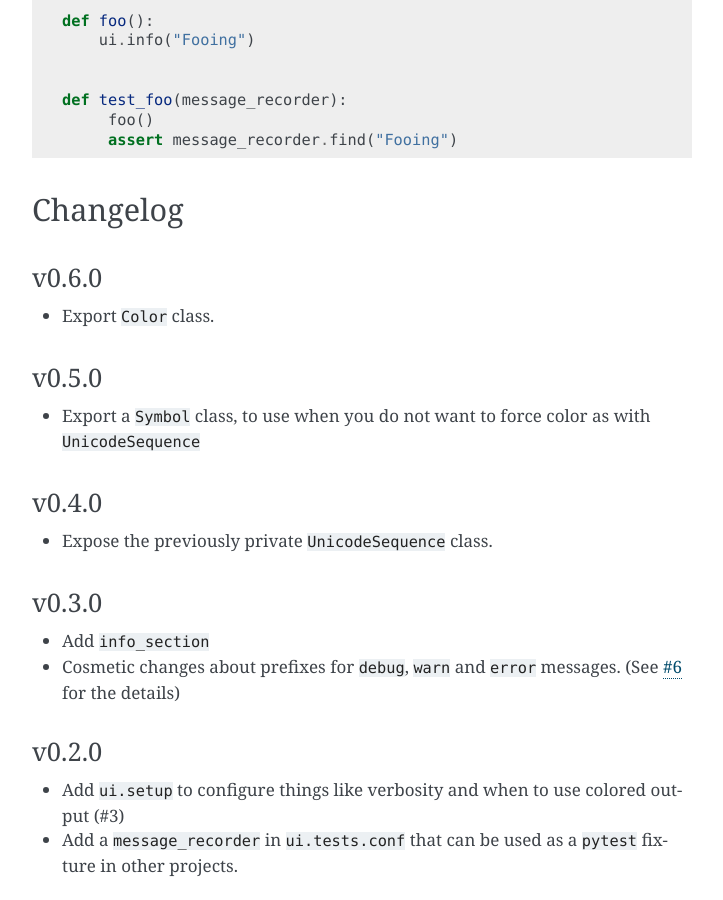
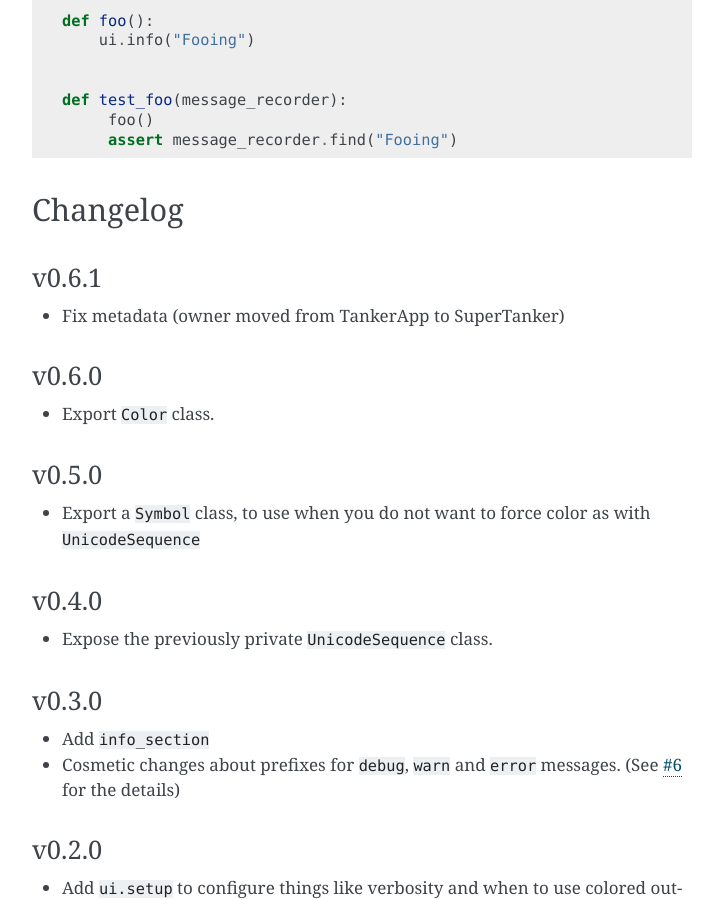
Before and after one commit to your-tools/python-cli-ui, a Sphinx documentation site: the page built from docs/index.rst, in a window 1280 px wide and 900 px high, scrolled down 5145 px. Shown: the whole window, without its empty margins (388-1111 px from the left). Built offline with Sphinx 7.4.7, drawn with Linux system fonts in a browser that asks for light colours.

Commit message:
Bump to 0.6.1

```diff
--- a/docs/index.rst
+++ b/docs/index.rst
@@ -362,6 +362,11 @@ Testing with pytest
 Changelog
 -----------
 
+v0.6.1
+++++++
+
+* Fix metadata (owner moved from TankerApp to SuperTanker)
+
 v0.6.0
 ++++++
 
--- a/setup.py
+++ b/setup.py
@@ -11,7 +11,7 @@ def get_long_description():
 
 
 setup(name="python-cli-ui",
-      version="0.6.0",
+      version="0.6.1",
       description="Build Nice User Interfaces In The Terminal",
       long_description=get_long_description(),
       url="https://github.com/SuperTanker/python-cli-ui",
```
